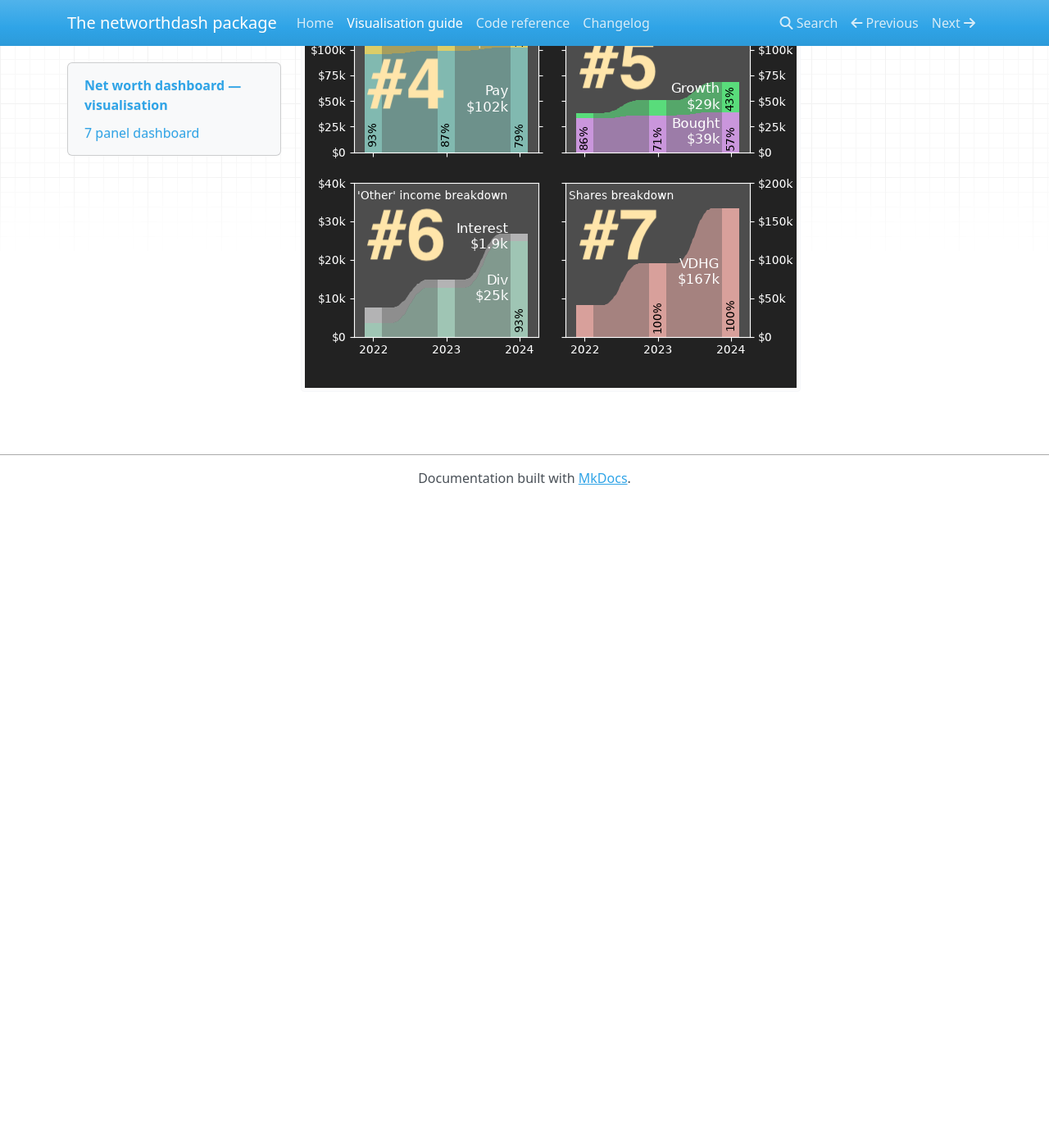
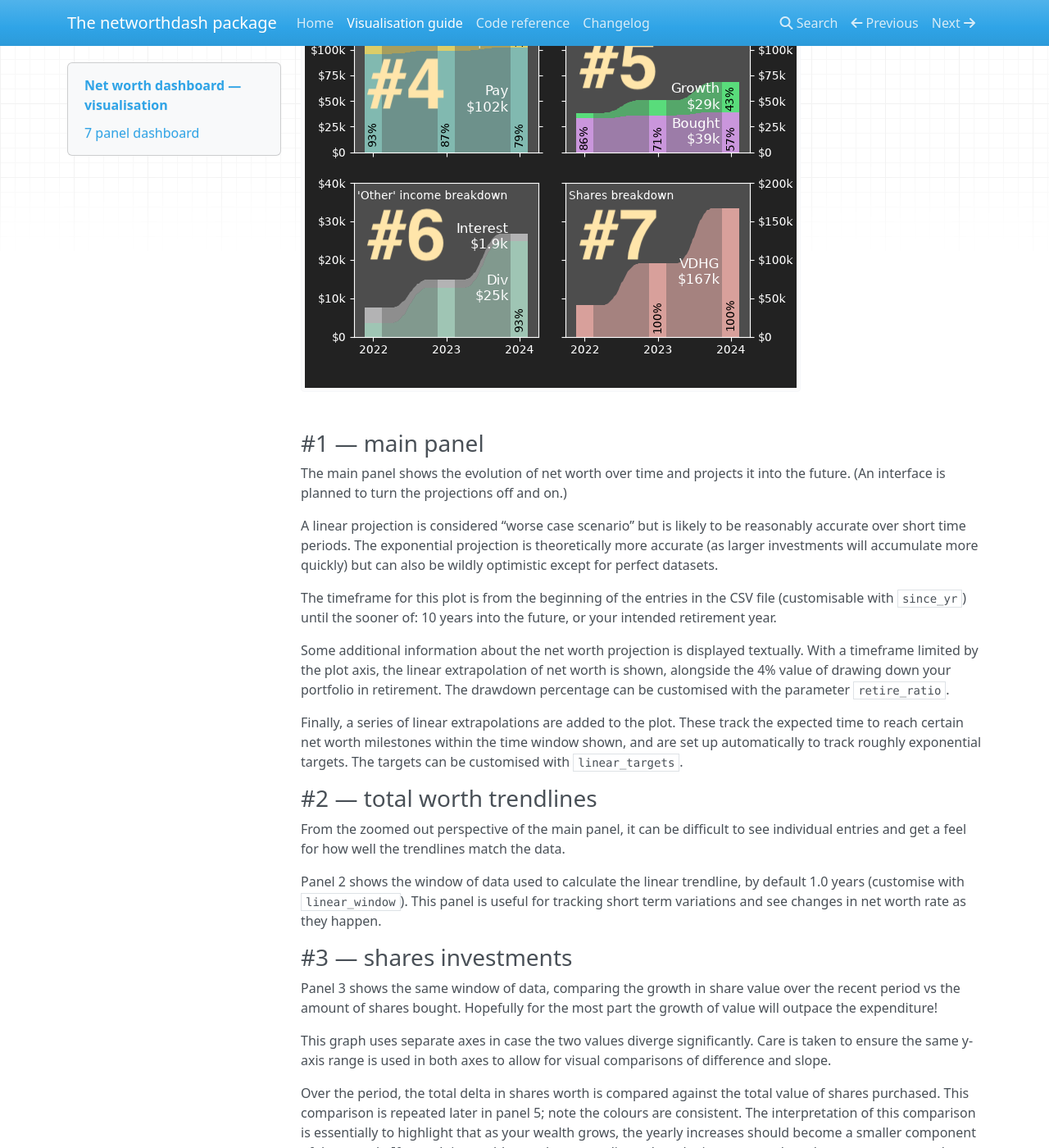
Before and after one commit to wspr/networthdash, an MkDocs documentation site: the page built from docs/visualisation.md, in a window 1280 px wide and 1400 px high, scrolled down 1023 px. Shown: the whole window at 82% size. Built offline with MkDocs 1.6.1, drawn with Linux system fonts in a browser that asks for light colours; nearby versions of some CDN libraries; before the commit the page ends 1634 px from its top, so only the background shows below that; some of the changed text lies outside the part shown.

Commit message:
write docs

```diff
--- a/docs/visualisation.md
+++ b/docs/visualisation.md
@@ -5,3 +5,53 @@
 At time of writing the dashboard is hard-coded to the following 7 panel view:
 
 ![Annotated example of the 7 panel dashboard.](nwd_annot.png)
+
+### #1 — main panel
+
+The main panel shows the evolution of net worth over time and projects it into the future. (An interface is planned to turn the projections off and on.)
+
+A linear projection is considered “worse case scenario” but is likely to be reasonably accurate over short time periods. The exponential projection is theoretically more accurate (as larger investments will accumulate more quickly) but can also be wildly optimistic except for perfect datasets.
+
+The timeframe for this plot is from the beginning of the entries in the CSV file (customisable with `since_yr`) until the sooner of: 10 years into the future, or your intended retirement year.
+
+Some additional information about the net worth projection is displayed textually. With a timeframe limited by the plot axis, the linear extrapolation of net worth is shown, alongside the 4% value of drawing down your portfolio in retirement. The drawdown percentage can be customised with the parameter `retire_ratio`.
+
+Finally, a series of linear extrapolations are added to the plot. These track the expected time to reach certain net worth milestones within the time window shown, and are set up automatically to track roughly exponential targets. The targets can be customised with `linear_targets`.
+
+### #2 — total worth trendlines
+
+From the zoomed out perspective of the main panel, it can be difficult to see individual entries and get a feel for how well the trendlines match the data.
+
+Panel 2 shows the window of data used to calculate the linear trendline, by default 1.0 years (customise with `linear_window`). This panel is useful for tracking short term variations and see changes in net worth rate as they happen.
+
+### #3 — shares investments
+
+Panel 3 shows the same window of data, comparing the growth in share value over the recent period vs the amount of shares bought. Hopefully for the most part the growth of value will outpace the expenditure!
+
+This graph uses separate axes in case the two values diverge significantly. Care is taken to ensure the same y-axis range is used in both axes to allow for visual comparisons of difference and slope.
+
+Over the period, the total delta in shares worth is compared against the total value of shares purchased. This comparison is repeated later in panel 5; note the colours are consistent. The interpretation of this comparison is essentially to highlight that as your wealth grows, the yearly increases should become a smaller component of the growth. If growth is roughly equal to expenditure then the investments have been stagnant over the period.
+
+### #4 — annual income
+
+Panels 4–7 are Sankey plots which summarise yearly measures.
+
+Panel 4 highlights the relative breakdown of income from year to year. Incremental growth in pay scale should hopefully be visible, augmented with an increasing contribution from passive investments such as interest and share dividends.
+
+For most people, their employment pay will likely be a large majority of their income. Income less than 20% of the aggregated total is combined into a single "Other" category and compared in more detail in Panel 6. This 20% threshold can be adjusted with the parameter `income_thresh`.
+
+### #5 — share value difference
+
+Panel 5 shows the *difference* in shares worth from year to year. This is divided into two components: the amount of shares purchased, and the amount they increased in value in the market. (Note the similarity with Panel 3.)
+
+This visualisation breaks down a little when there is negative share growth, or the selling of shares is greater than the growth.
+
+The y-axis of panels 4 and 5 are forced equal to allow visual comparison between your annual income and your annual increase in shares. As the power of compound interest takes over you should find that your share portfolio might start to increase in value at a rate that exceeds your income.
+
+### #6 — other income
+
+This panel is purely designed to dive into the detail of your "Other" income streams. Since for many people the majority of this income will come from shares dividends, the placement of this panel alongside panel 7 allows visual comparison of your increase in dividends as your share portfolio increases.
+
+### #7 — share portfolio breakdown
+
+If you an investor in a single all-market ETF like VDHG this panel will not have much information beyond an alternate view of your shares worth. For people with an investment portfolio which needs rebalancing, this panel is more useful as the relative percentage of each share in your portfolio is displayed directly.
```
Also changed, not shown: docs/index.md (+1 -0 lines), 2 other files.
